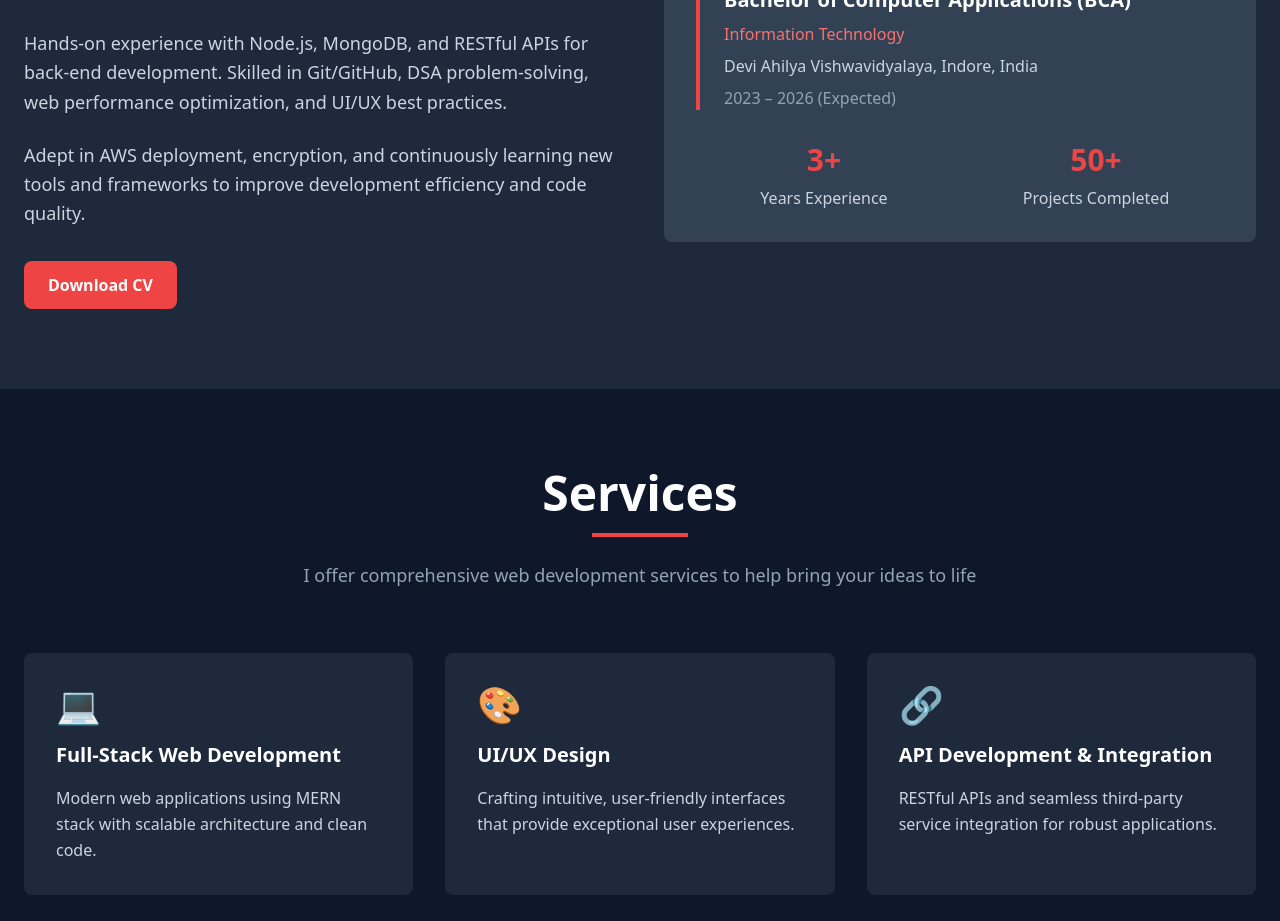
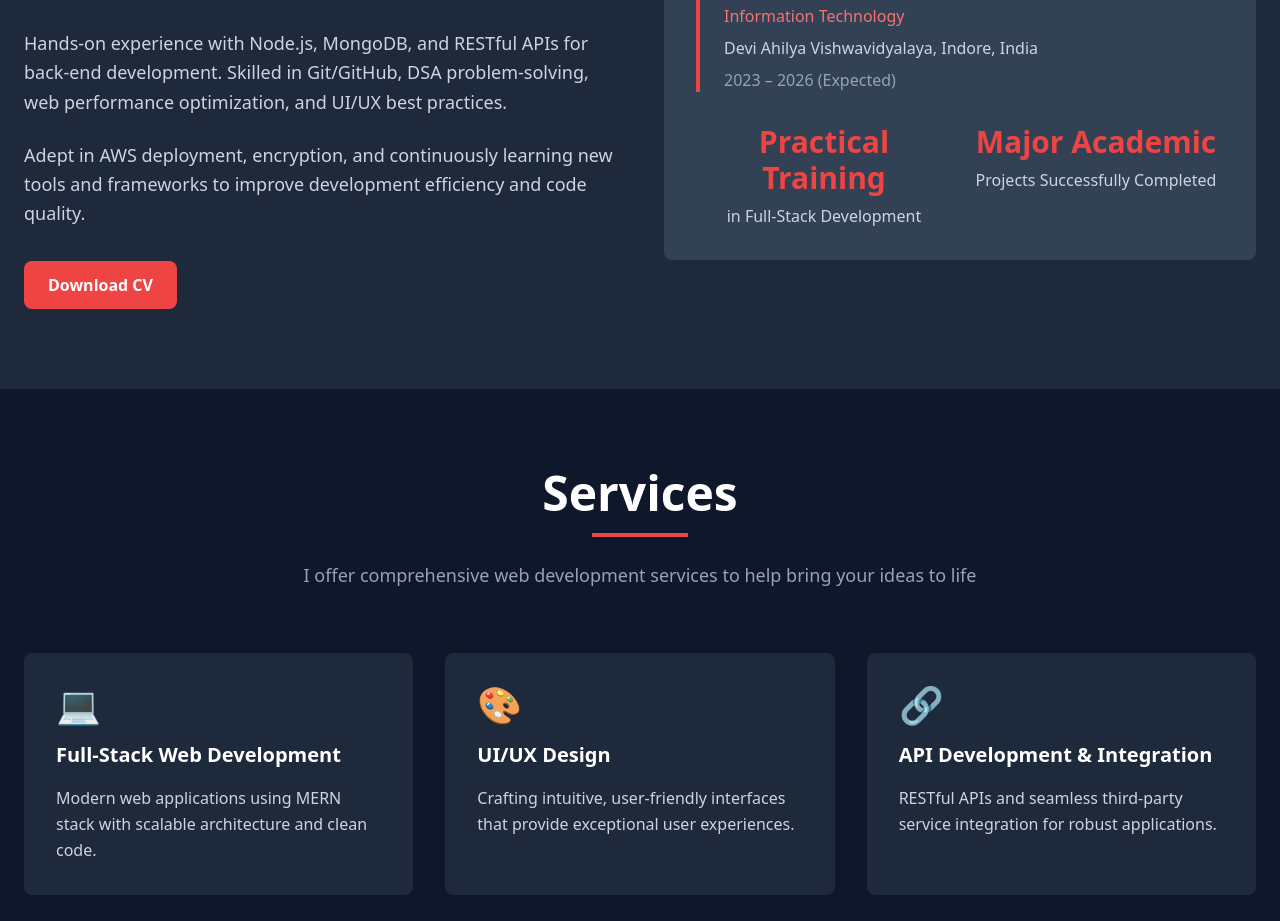
Before and after one commit to Shanuthakur01/shanu-thakur, a React (Vite) app: page / in a window 1280 px wide. Shown: the part 1180-2101 px from the top of the page. Built offline with nearby package versions, Linux system fonts and the light colour scheme.

Commit message:
Refactor: Update education section
Update the education section to reflect "Practical Training in Full-Stack Development" and "Major Academic Projects Successfully Completed".

```diff
--- a/src/components/About.tsx
+++ b/src/components/About.tsx
@@ -43,12 +43,12 @@ const About = () => {
 
             <div className="mt-8 grid grid-cols-2 gap-4">
               <div className="text-center">
-                <div className="text-3xl font-bold text-red-500 mb-2">3+</div>
-                <div className="text-slate-300">Years Experience</div>
+                <div className="text-3xl font-bold text-red-500 mb-2">Practical Training</div>
+                <div className="text-slate-300">in Full-Stack Development</div>
               </div>
               <div className="text-center">
-                <div className="text-3xl font-bold text-red-500 mb-2">50+</div>
-                <div className="text-slate-300">Projects Completed</div>
+                <div className="text-3xl font-bold text-red-500 mb-2">Major Academic</div>
+                <div className="text-slate-300">Projects Successfully Completed</div>
               </div>
             </div>
           </div>
```
